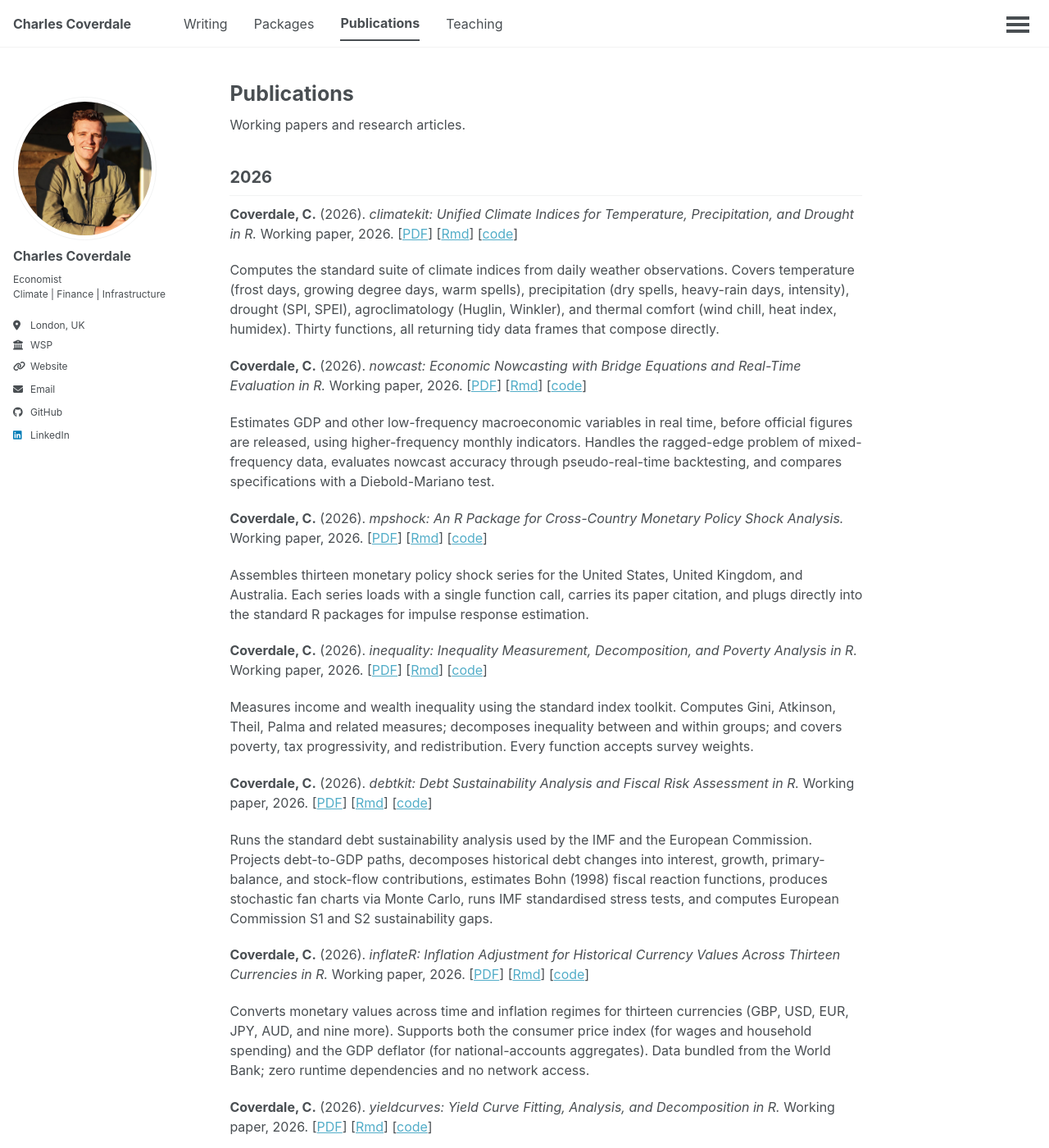
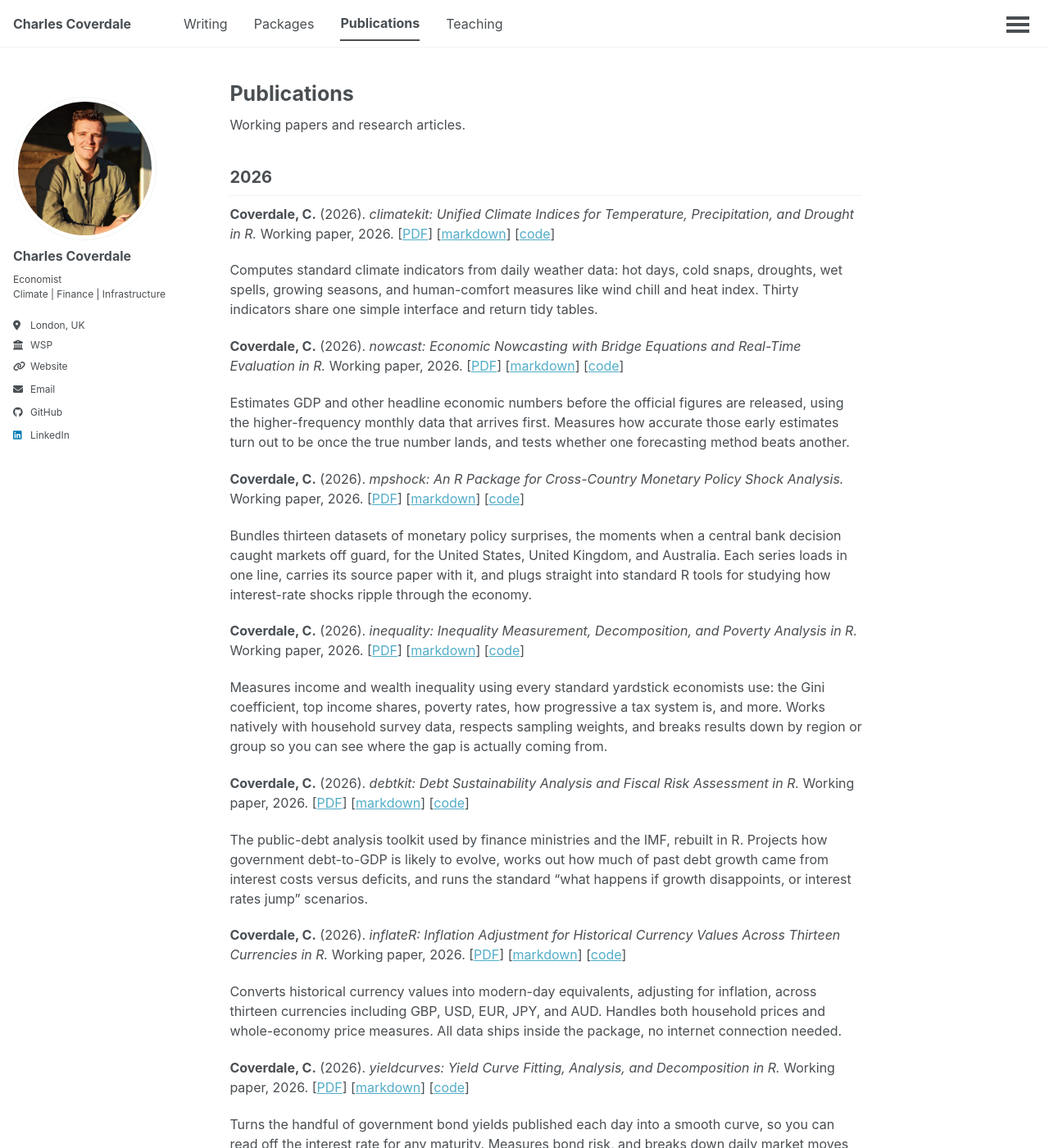
Before and after one commit to charlescoverdale/charlescoverdale.github.io, a Jekyll site: the page built from _pages/publications.md, in a window 1280 px wide and 1400 px high. Shown: the whole window at 82% size. Built offline with Jekyll 4.4.1, drawn with Linux system fonts in a browser that asks for light colours; a script that is not in the unit is left out; some of the changed text lies outside the part shown.

Commit message:
Plain-English paper descriptions, [markdown] link label
- Descriptions rewritten for a smart non-economist: 'Diebold-Mariano
  test' becomes 'tests whether one forecasting method beats another',
  'stochastic fan charts via Monte Carlo' becomes 'what happens if
  growth disappoints' scenarios, etc.
- Link label renamed from [Rmd] to [markdown] for clarity.

```diff
--- a/_pages/publications.md
+++ b/_pages/publications.md
@@ -9,34 +9,34 @@ Working papers and research articles.
 
 ## 2026
 
-**Coverdale, C.** (2026). *climatekit: Unified Climate Indices for Temperature, Precipitation, and Drought in R.* Working paper, 2026. \[[PDF](/files/coverdale_climatekit_2026.pdf)\] \[[Rmd](https://github.com/charlescoverdale/climatekit/blob/main/paper/rj/paper.Rmd)\] \[[code](https://github.com/charlescoverdale/climatekit)\]
+**Coverdale, C.** (2026). *climatekit: Unified Climate Indices for Temperature, Precipitation, and Drought in R.* Working paper, 2026. \[[PDF](/files/coverdale_climatekit_2026.pdf)\] \[[markdown](https://github.com/charlescoverdale/climatekit/blob/main/paper/rj/paper.Rmd)\] \[[code](https://github.com/charlescoverdale/climatekit)\]
 
-Computes the standard suite of climate indices from daily weather observations. Covers temperature (frost days, growing degree days, warm spells), precipitation (dry spells, heavy-rain days, intensity), drought (SPI, SPEI), agroclimatology (Huglin, Winkler), and thermal comfort (wind chill, heat index, humidex). Thirty functions, all returning tidy data frames that compose directly.
+Computes standard climate indicators from daily weather data: hot days, cold snaps, droughts, wet spells, growing seasons, and human-comfort measures like wind chill and heat index. Thirty indicators share one simple interface and return tidy tables.
 
-**Coverdale, C.** (2026). *nowcast: Economic Nowcasting with Bridge Equations and Real-Time Evaluation in R.* Working paper, 2026. \[[PDF](/files/coverdale_nowcast_2026.pdf)\] \[[Rmd](https://github.com/charlescoverdale/nowcast/blob/main/paper/rj/paper.Rmd)\] \[[code](https://github.com/charlescoverdale/nowcast)\]
+**Coverdale, C.** (2026). *nowcast: Economic Nowcasting with Bridge Equations and Real-Time Evaluation in R.* Working paper, 2026. \[[PDF](/files/coverdale_nowcast_2026.pdf)\] \[[markdown](https://github.com/charlescoverdale/nowcast/blob/main/paper/rj/paper.Rmd)\] \[[code](https://github.com/charlescoverdale/nowcast)\]
 
-Estimates GDP and other low-frequency macroeconomic variables in real time, before official figures are released, using higher-frequency monthly indicators. Handles the ragged-edge problem of mixed-frequency data, evaluates nowcast accuracy through pseudo-real-time backtesting, and compares specifications with a Diebold-Mariano test.
+Estimates GDP and other headline economic numbers before the official figures are released, using the higher-frequency monthly data that arrives first. Measures how accurate those early estimates turn out to be once the true number lands, and tests whether one forecasting method beats another.
 
-**Coverdale, C.** (2026). *mpshock: An R Package for Cross-Country Monetary Policy Shock Analysis.* Working paper, 2026. \[[PDF](/files/coverdale_mpshock_2026.pdf)\] \[[Rmd](https://github.com/charlescoverdale/mpshock/blob/main/paper/rj/paper.Rmd)\] \[[code](https://github.com/charlescoverdale/mpshock)\]
+**Coverdale, C.** (2026). *mpshock: An R Package for Cross-Country Monetary Policy Shock Analysis.* Working paper, 2026. \[[PDF](/files/coverdale_mpshock_2026.pdf)\] \[[markdown](https://github.com/charlescoverdale/mpshock/blob/main/paper/rj/paper.Rmd)\] \[[code](https://github.com/charlescoverdale/mpshock)\]
 
-Assembles thirteen monetary policy shock series for the United States, United Kingdom, and Australia. Each series loads with a single function call, carries its paper citation, and plugs directly into the standard R packages for impulse response estimation.
+Bundles thirteen datasets of monetary policy surprises, the moments when a central bank decision caught markets off guard, for the United States, United Kingdom, and Australia. Each series loads in one line, carries its source paper with it, and plugs straight into standard R tools for studying how interest-rate shocks ripple through the economy.
 
-**Coverdale, C.** (2026). *inequality: Inequality Measurement, Decomposition, and Poverty Analysis in R.* Working paper, 2026. \[[PDF](/files/coverdale_inequality_2026.pdf)\] \[[Rmd](https://github.com/charlescoverdale/inequality/blob/main/paper/rj/paper.Rmd)\] \[[code](https://github.com/charlescoverdale/inequality)\]
+**Coverdale, C.** (2026). *inequality: Inequality Measurement, Decomposition, and Poverty Analysis in R.* Working paper, 2026. \[[PDF](/files/coverdale_inequality_2026.pdf)\] \[[markdown](https://github.com/charlescoverdale/inequality/blob/main/paper/rj/paper.Rmd)\] \[[code](https://github.com/charlescoverdale/inequality)\]
 
-Measures income and wealth inequality using the standard index toolkit. Computes Gini, Atkinson, Theil, Palma and related measures; decomposes inequality between and within groups; and covers poverty, tax progressivity, and redistribution. Every function accepts survey weights.
+Measures income and wealth inequality using every standard yardstick economists use: the Gini coefficient, top income shares, poverty rates, how progressive a tax system is, and more. Works natively with household survey data, respects sampling weights, and breaks results down by region or group so you can see where the gap is actually coming from.
 
-**Coverdale, C.** (2026). *debtkit: Debt Sustainability Analysis and Fiscal Risk Assessment in R.* Working paper, 2026. \[[PDF](/files/coverdale_debtkit_2026.pdf)\] \[[Rmd](https://github.com/charlescoverdale/debtkit/blob/main/paper/rj/paper.Rmd)\] \[[code](https://github.com/charlescoverdale/debtkit)\]
+**Coverdale, C.** (2026). *debtkit: Debt Sustainability Analysis and Fiscal Risk Assessment in R.* Working paper, 2026. \[[PDF](/files/coverdale_debtkit_2026.pdf)\] \[[markdown](https://github.com/charlescoverdale/debtkit/blob/main/paper/rj/paper.Rmd)\] \[[code](https://github.com/charlescoverdale/debtkit)\]
 
-Runs the standard debt sustainability analysis used by the IMF and the European Commission. Projects debt-to-GDP paths, decomposes historical debt changes into interest, growth, primary-balance, and stock-flow contributions, estimates Bohn (1998) fiscal reaction functions, produces stochastic fan charts via Monte Carlo, runs IMF standardised stress tests, and computes European Commission S1 and S2 sustainability gaps.
+The public-debt analysis toolkit used by finance ministries and the IMF, rebuilt in R. Projects how government debt-to-GDP is likely to evolve, works out how much of past debt growth came from interest costs versus deficits, and runs the standard "what happens if growth disappoints, or interest rates jump" scenarios.
 
-**Coverdale, C.** (2026). *inflateR: Inflation Adjustment for Historical Currency Values Across Thirteen Currencies in R.* Working paper, 2026. \[[PDF](/files/coverdale_inflateR_2026.pdf)\] \[[Rmd](https://github.com/charlescoverdale/inflateR/blob/main/paper/rj/paper.Rmd)\] \[[code](https://github.com/charlescoverdale/inflateR)\]
+**Coverdale, C.** (2026). *inflateR: Inflation Adjustment for Historical Currency Values Across Thirteen Currencies in R.* Working paper, 2026. \[[PDF](/files/coverdale_inflateR_2026.pdf)\] \[[markdown](https://github.com/charlescoverdale/inflateR/blob/main/paper/rj/paper.Rmd)\] \[[code](https://github.com/charlescoverdale/inflateR)\]
 
-Converts monetary values across time and inflation regimes for thirteen currencies (GBP, USD, EUR, JPY, AUD, and nine more). Supports both the consumer price index (for wages and household spending) and the GDP deflator (for national-accounts aggregates). Data bundled from the World Bank; zero runtime dependencies and no network access.
+Converts historical currency values into modern-day equivalents, adjusting for inflation, across thirteen currencies including GBP, USD, EUR, JPY, and AUD. Handles both household prices and whole-economy price measures. All data ships inside the package, no internet connection needed.
 
-**Coverdale, C.** (2026). *yieldcurves: Yield Curve Fitting, Analysis, and Decomposition in R.* Working paper, 2026. \[[PDF](/files/coverdale_yieldcurves_2026.pdf)\] \[[Rmd](https://github.com/charlescoverdale/yieldcurves/blob/main/paper/rj/paper.Rmd)\] \[[code](https://github.com/charlescoverdale/yieldcurves)\]
+**Coverdale, C.** (2026). *yieldcurves: Yield Curve Fitting, Analysis, and Decomposition in R.* Working paper, 2026. \[[PDF](/files/coverdale_yieldcurves_2026.pdf)\] \[[markdown](https://github.com/charlescoverdale/yieldcurves/blob/main/paper/rj/paper.Rmd)\] \[[code](https://github.com/charlescoverdale/yieldcurves)\]
 
-Analyses and decomposes government bond yield curves in R. Fits smooth curves to the handful of bond yields published each day, then reads off rates at any maturity, computes interest-rate risk, and decomposes curve movements into level, slope, and curvature.
+Turns the handful of government bond yields published each day into a smooth curve, so you can read off the interest rate for any maturity. Measures bond risk, and breaks down daily market moves into three simple drivers: an overall shift, a steepening or flattening, and a change in the bend of the curve.
 
-**Coverdale, C.** (2026). *predictset: Conformal Prediction and Uncertainty Quantification in R.* Working paper, 2026. \[[PDF](/files/coverdale_predictset_2026.pdf)\] \[[Rmd](https://github.com/charlescoverdale/predictset/blob/main/paper/rj/paper.Rmd)\] \[[code](https://github.com/charlescoverdale/predictset)\]
+**Coverdale, C.** (2026). *predictset: Conformal Prediction and Uncertainty Quantification in R.* Working paper, 2026. \[[PDF](/files/coverdale_predictset_2026.pdf)\] \[[markdown](https://github.com/charlescoverdale/predictset/blob/main/paper/rj/paper.Rmd)\] \[[code](https://github.com/charlescoverdale/predictset)\]
 
-Quantifies uncertainty around any prediction model. Produces prediction intervals for numerical forecasts and prediction sets for classification that are guaranteed to contain the true value at a chosen coverage rate, without distributional assumptions. Works with linear models, random forests, xgboost, or custom models.
+Puts a trustworthy uncertainty band around any prediction model. If the model predicts a number, you get a plausible range that is mathematically guaranteed to contain the true answer 90 per cent, or 95 per cent, of the time. If the model predicts a category, you get a short list of likely answers carrying the same guarantee. Works with any model, no matter how complex.
```
